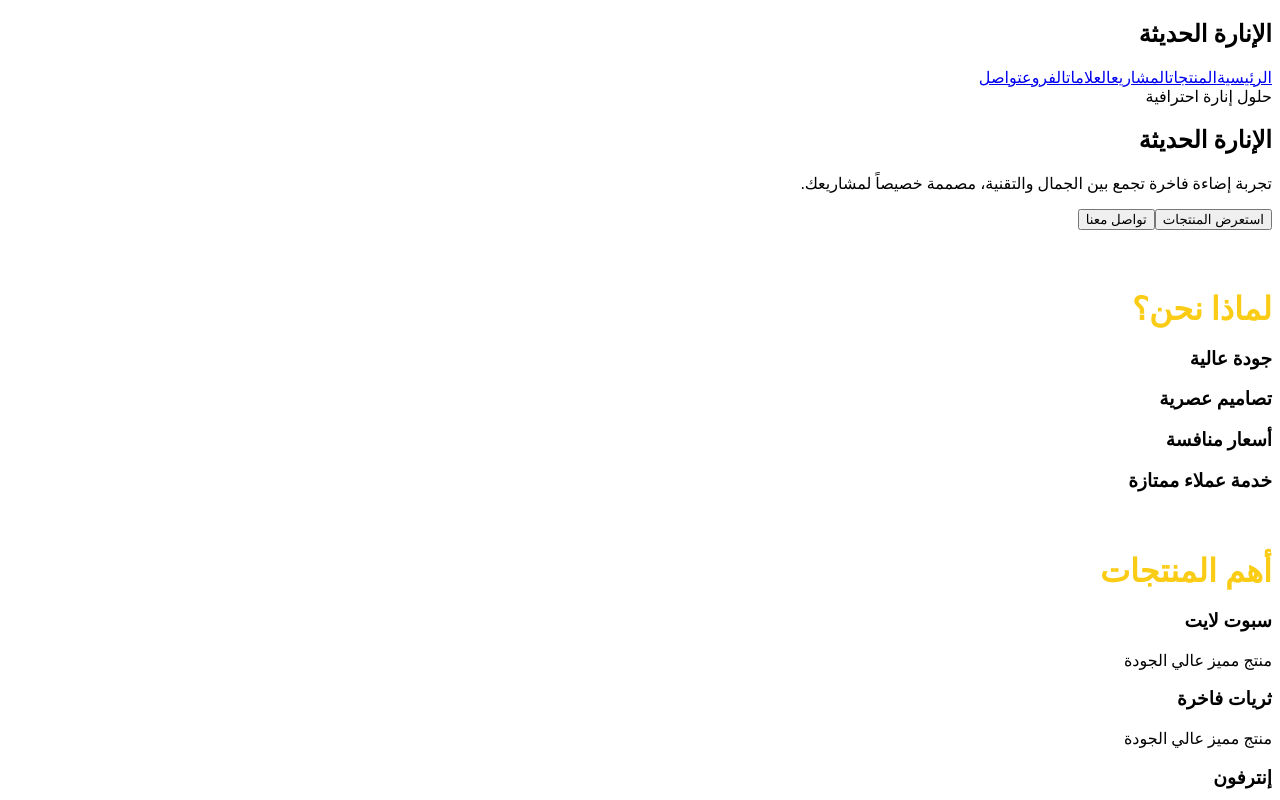
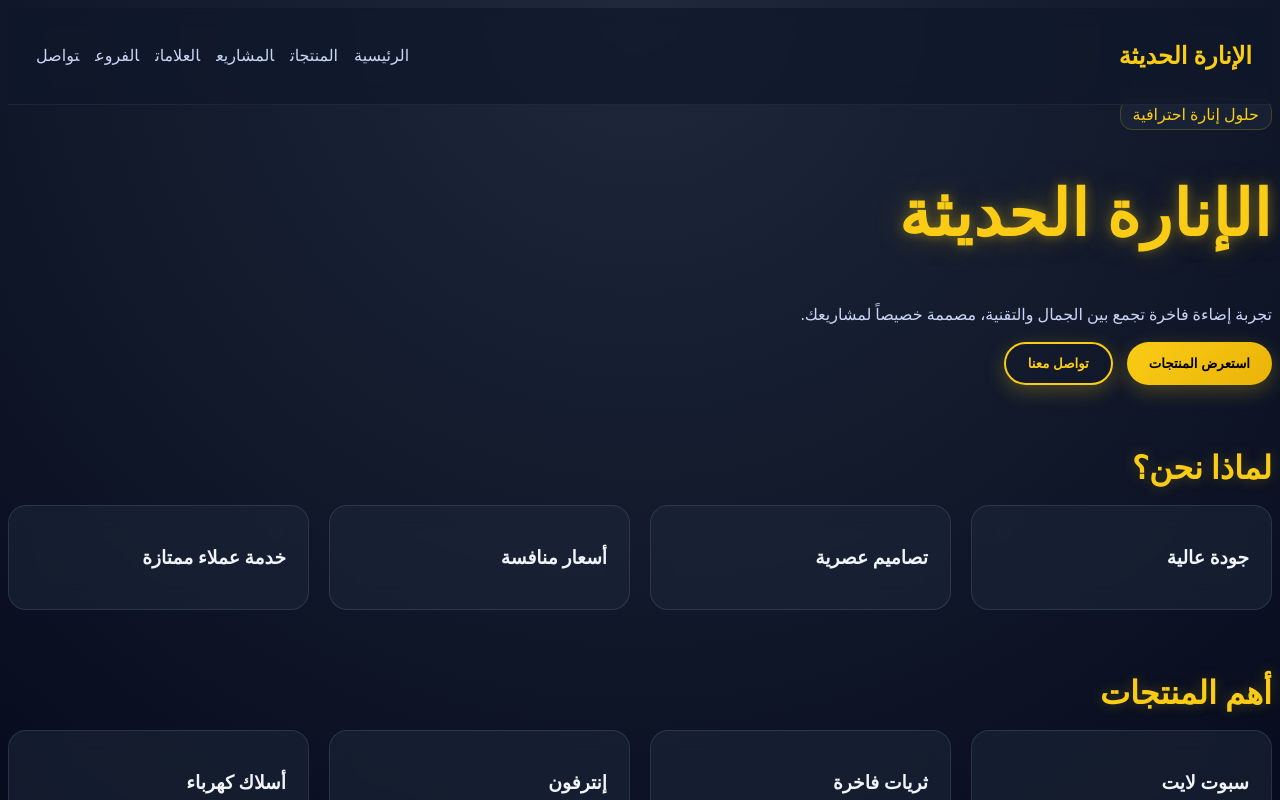
Before and after one commit to nonynony28-netizen/Menarah, a React (Vite) app: page /#/ in a window 1280 px wide. Shown: the top 800 px of the page. Built offline with nearby package versions, Linux system fonts and the light colour scheme.

Commit message:
Add CSS styles for layout and design elements

```diff
--- a/src/index.css
+++ b/src/index.css
@@ -16,3 +16,130 @@
 .cta h2 {
   margin-bottom: 20px;
 }
+/* ====== الهوية (ألوان + Glow) ====== */
+:root{
+  --gold-1:#facc15;
+  --gold-2:#eab308;
+  --bg-1:#020617;
+  --bg-2:#1e293b;
+  --text:#f1f5f9;
+  --muted:#cbd5f5;
+}
+
+/* خلفية فاخرة */
+body{
+  background: radial-gradient(circle at top, var(--bg-2), var(--bg-1));
+  color: var(--text);
+}
+
+/* العنوان الرئيسي */
+.hero-title{
+  font-size:64px;
+  font-weight:900;
+  color:var(--gold-1);
+  letter-spacing:1px;
+  text-shadow:
+    0 0 12px rgba(250,204,21,.35),
+    0 0 32px rgba(250,204,21,.25);
+}
+
+/* عناوين الأقسام */
+.section h2,
+.cta h2{
+  color:var(--gold-1);
+  text-shadow:0 0 14px rgba(250,204,21,.25);
+}
+
+/* نصوص */
+p{ color:var(--muted); }
+
+/* Badge */
+.badge{
+  background:rgba(30,41,59,.6);
+  border:1px solid rgba(250,204,21,.2);
+  color:var(--gold-1);
+  border-radius:12px;
+  padding:6px 12px;
+}
+
+/* أزرار */
+.hero-actions{ display:flex; gap:14px; margin-top:18px; }
+
+button{
+  padding:12px 22px;
+  border-radius:999px;
+  border:none;
+  cursor:pointer;
+  font-weight:700;
+  background:linear-gradient(135deg,var(--gold-1),var(--gold-2));
+  color:#000;
+  transition:.25s;
+  box-shadow:0 6px 20px rgba(250,204,21,.25);
+}
+button:hover{
+  transform:scale(1.06);
+  box-shadow:0 10px 30px rgba(250,204,21,.45);
+}
+button.outline{
+  background:transparent;
+  color:var(--gold-1);
+  border:2px solid var(--gold-1);
+}
+
+/* كروت (Glass) */
+.card,
+.hero-card{
+  background:rgba(30,41,59,.55);
+  backdrop-filter:blur(12px);
+  border:1px solid rgba(148,163,184,.18);
+  border-radius:18px;
+  padding:22px;
+  transition:.25s;
+}
+.card:hover{
+  transform:translateY(-6px);
+  box-shadow:0 0 28px rgba(250,204,21,.18);
+}
+
+/* Grid */
+.grid{
+  display:grid;
+  grid-template-columns:repeat(auto-fit,minmax(220px,1fr));
+  gap:20px;
+}
+
+/* Navbar فاخر */
+.navbar{
+  position:sticky;
+  top:0;
+  z-index:50;
+  display:flex;
+  justify-content:space-between;
+  align-items:center;
+  padding:14px 20px;
+  background:rgba(15,23,42,.7);
+  backdrop-filter:blur(10px);
+  border-bottom:1px solid rgba(255,255,255,.06);
+}
+.logo{
+  color:var(--gold-1);
+  font-weight:800;
+}
+.nav-links a{
+  color:#cbd5f5;
+  text-decoration:none;
+  margin-inline:8px;
+  transition:.2s;
+}
+.nav-links a:hover{
+  color:var(--gold-1);
+}
+
+/* أقسام */
+.section{ margin-top:64px; }
+.section h2{ font-size:32px; margin-bottom:18px; }
+
+.cta{
+  margin-top:90px;
+  text-align:center;
+}
```
